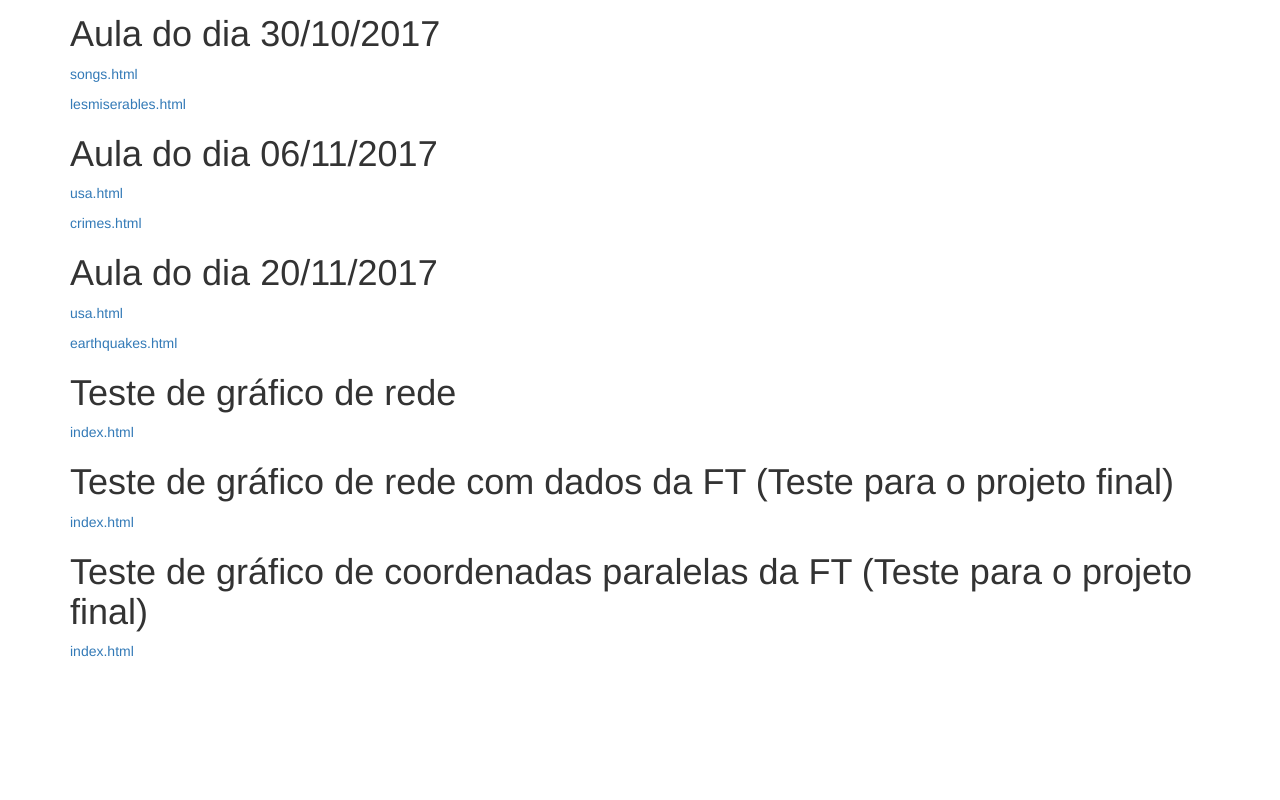
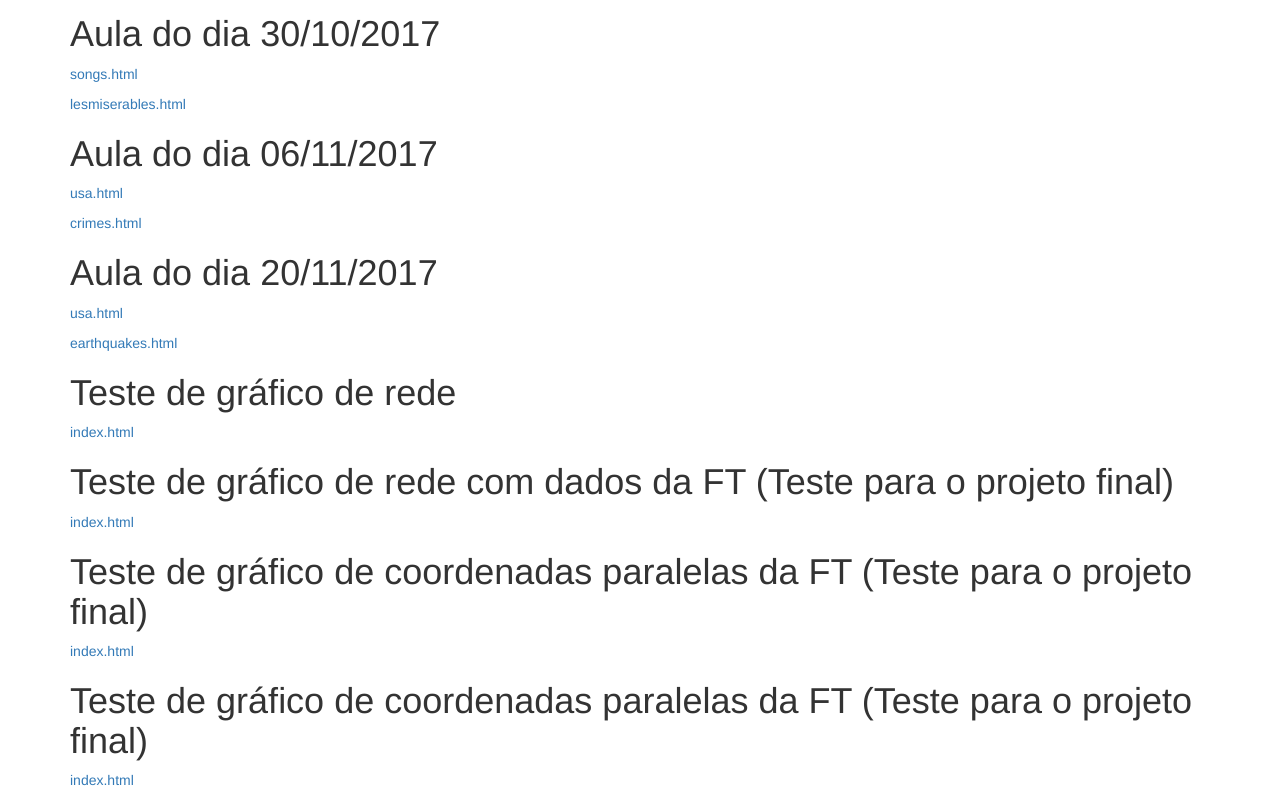
Before and after one commit to emersonbie/datavis-course, a plain HTML site: page index.html in a window 1280 px wide. Shown: the part 914-1714 px from the top of the page. Before the commit the page ends 1585 px from the top, so only its background shows below. Drawn offline with nearby package versions, Linux system fonts and the light colour scheme.

Commit message:
Update index.html

```diff
--- a/index.html
+++ b/index.html
@@ -93,6 +93,9 @@
       <h1>Teste de gráfico de coordenadas paralelas da FT (Teste para o projeto final)</h1>
       <p><a href="/datavis-course/FT_Parallel_Coord/index.html">index.html</a></p>
 
+      <h1>Teste de gráfico de coordenadas paralelas da FT (Teste para o projeto final)</h1>
+      <p><a href="/datavis-course/FT_Node_Link_Arrow/index.html">index.html</a></p>
+
     </div><!-- /.container -->
 
     <!-- jQuery (necessary for Bootstrap's JavaScript plugins) -->
```
